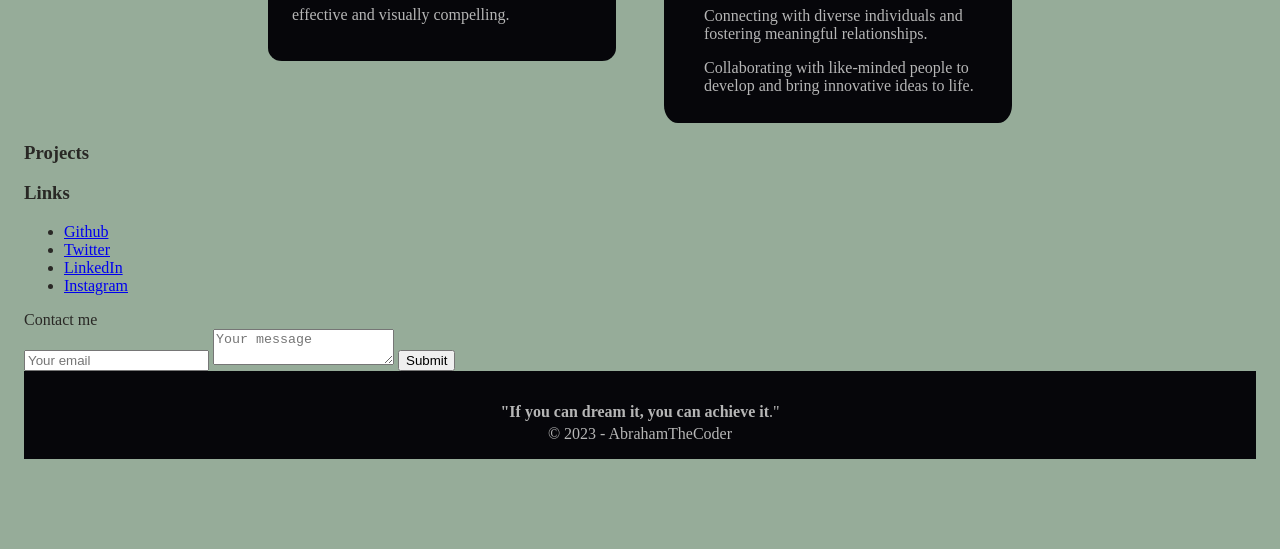
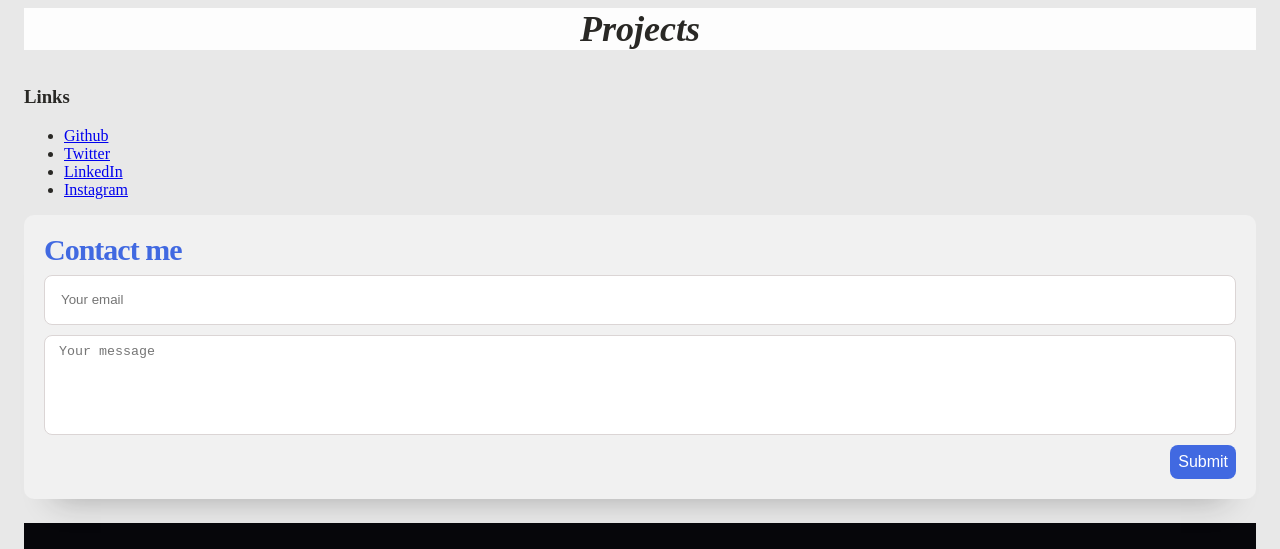
Before and after one commit to abrahamthecoder807/portfolio, a plain HTML site: page index.html in a window 1280 px wide. Shown: the part 1148-1697 px from the top of the page. Before the commit the page ends 1615 px from the top, so only its background shows below. Drawn offline with Linux system fonts and the light colour scheme.

Commit message:
Styling the contact form in the css file

```diff
--- a/styles.css
+++ b/styles.css
@@ -3,7 +3,7 @@
   flex-wrap: wrap;
 }
 body {
-    background-color: #96ac99;
+  background-color: #e8e8e8;
   color: #292825;
   flex-wrap: wrap;
   margin-left: 24px;
@@ -11,35 +11,39 @@ body {
 }
 .container {
   display: flex;
-    justify-content: space-evenly;
-    padding-left: 32px;
-    padding-right: 32px;
+  justify-content: space-between;
+  padding-left: 24px;
+  padding-right: 24px;
   margin-top: 16px;
   gap: 48px;
-    align-items: center;
+  /* align-items: center; */
   margin-bottom: 24px;
 }
 .profile-picture {
-    height: 500px;
+  height: 600px;
   width: 500px;
-    border-radius: 100%;
+  border-radius: 10%;
 }
 .intro {
   display: flex;
   flex-direction: column;
-    justify-content: baseline;
+  justify-content: center;
+  padding: 4px;
   flex-wrap: wrap;
 }
 .intro h1 {
   font-size: 72px;
   text-align: bottom;
   font-style: italic;
-    line-height: 0%;
+  line-height: 0px;
   margin-bottom: 24px;
-    text-wrap: wrap;
+  letter-spacing: -2.41px;
 }
 .intro h3 {
   margin-bottom: 16px;
+}
+.intro .text {
+  text-wrap: wrap;
 }
 .about-me {
   display: flex;
@@ -52,7 +56,8 @@ body {
   text-align: center;
   font-size: 16px;
 }
-.i-am, .i-like {
+.i-am,
+.i-like {
   display: flex;
   flex-direction: column;
   flex-wrap: wrap;
@@ -63,7 +68,9 @@ body {
   padding: 24px;
   border-radius: 4%;
 }
-.i-am, .i-like, .footer {
+.i-am,
+.i-like,
+.footer {
   background-color: rgb(6, 6, 10);
   color: #b6b6b6;
 }
@@ -78,13 +85,76 @@ body {
 p {
   margin-bottom: 4px;
 }
-.input-form {
+
+.projects {
+  background-color: #fdfdfd;
+  height: auto;
+  text-align: center;
+}
+.project-heading {
+  font-weight: bold;
+  font-size: 36px;
+  font-style: oblique;
+}
+.form {
+  position: relative;
   display: flex;
-    align-items: baseline;
-    gap: 24px;
+  align-items: flex-start;
+  flex-direction: column;
+  gap: 10px;
+  width: auto;
+  background-color: #f1f1f1;
+  padding: 20px;
+  border-radius: 10px;
+  box-shadow: 0 30px 30px -30px rgba(27, 26, 26, 0.315);
+  margin-bottom: 24px;
+}
 
-    margin-bottom: 16px;
+.form .title {
+  color: royalblue;
+  font-size: 30px;
+  font-weight: 600;
+  letter-spacing: -1px;
+  line-height: 30px;
+  display: flex;
+  align-items: center;
+  justify-content: center;
 }
+
+.form input {
+  outline: 0;
+  border: 1px solid rgb(219, 213, 213);
+  padding: 8px 16px;
+  border-radius: 8px;
+  width: 100%;
+  height: 50px;
+  box-sizing: border-box;
+}
+
+.form textarea {
+  border-radius: 8px;
+  height: 100px;
+  width: 100%;
+  resize: none;
+  outline: 0;
+  padding: 8px 14px;
+  border: 1px solid rgb(219, 213, 213);
+  box-sizing: border-box;
+}
+
+.form button {
+  align-self: flex-end;
+  padding: 8px;
+  outline: 0;
+  border: 0;
+  border-radius: 8px;
+  font-size: 16px;
+  font-weight: 500;
+  background-color: royalblue;
+  color: #fff;
+  cursor: pointer;
+}
+
 .footer {
   text-align: center;
   padding-top: 16px;
```
Lines whose indentation alone changed are shown as unchanged.
